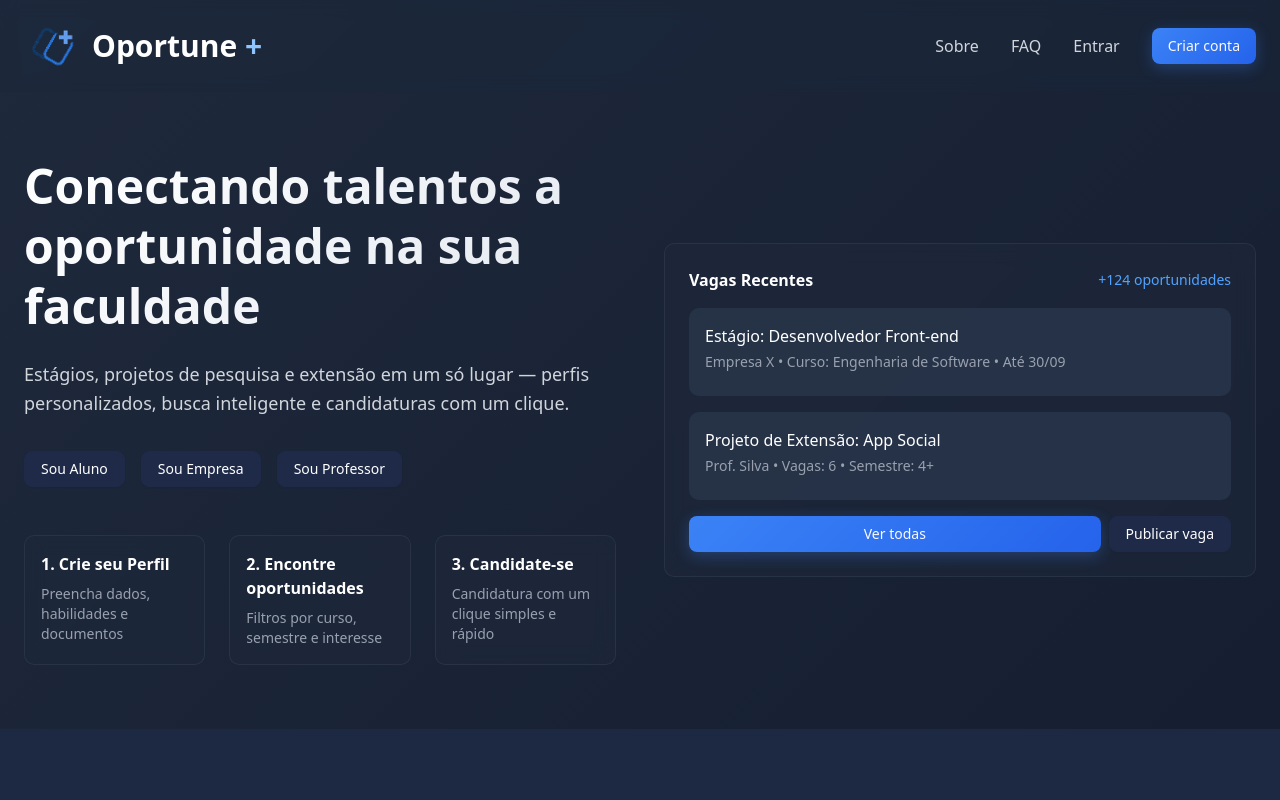
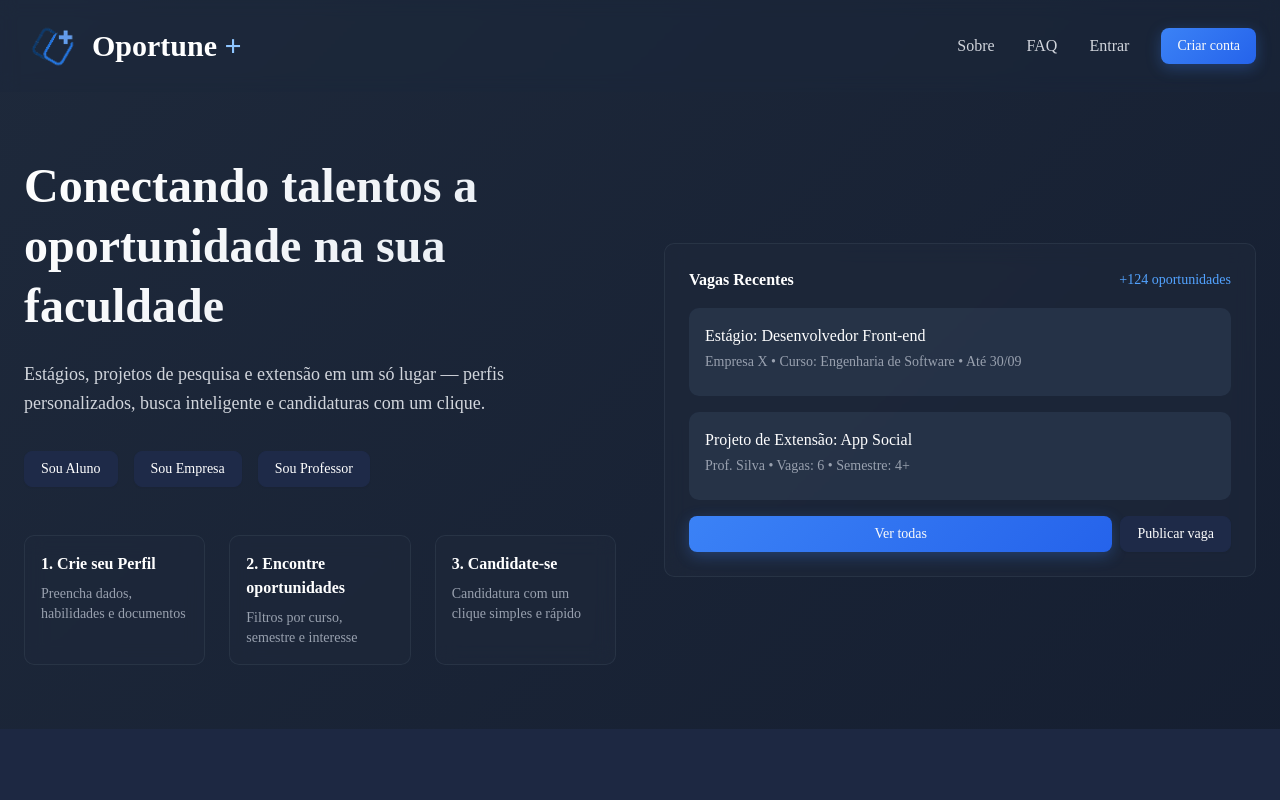
Before and after one commit to PedrFelip/oportune, a React (Vite) app in the folder frontend/: page / in a window 1280 px wide. Shown: the top 800 px of the page. Built offline with nearby package versions, Linux system fonts and the light colour scheme.

Commit message:
Usando Poppins como fonte padrão do sistema

```diff
--- a/frontend/src/App.css
+++ b/frontend/src/App.css
@@ -1,5 +1,6 @@
 @import "tailwindcss";
 @import "tw-animate-css";
+@import url('https://fonts.googleapis.com/css2?family=Poppins:ital,wght@0,100;0,200;0,300;0,400;0,500;0,600;0,700;0,800;0,900;1,100;1,200;1,300;1,400;1,500;1,600;1,700;1,800;1,900&display=swap');
 
 @custom-variant dark (&:is(.dark *));
 
@@ -116,6 +117,7 @@
   }
   body {
     @apply bg-background text-foreground;
+    font-family: "Poppins", "sans-serif";
   }
 }
 
```
